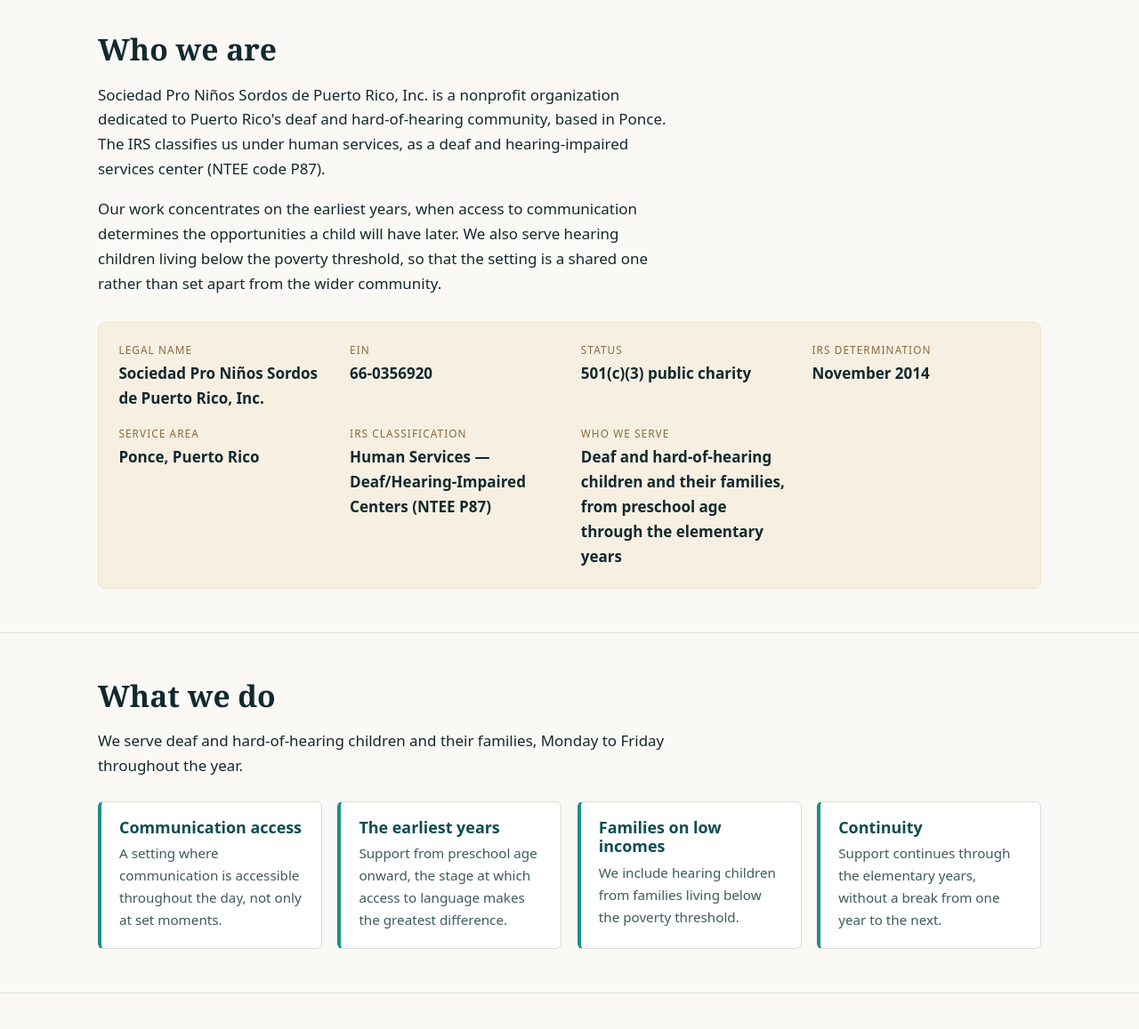
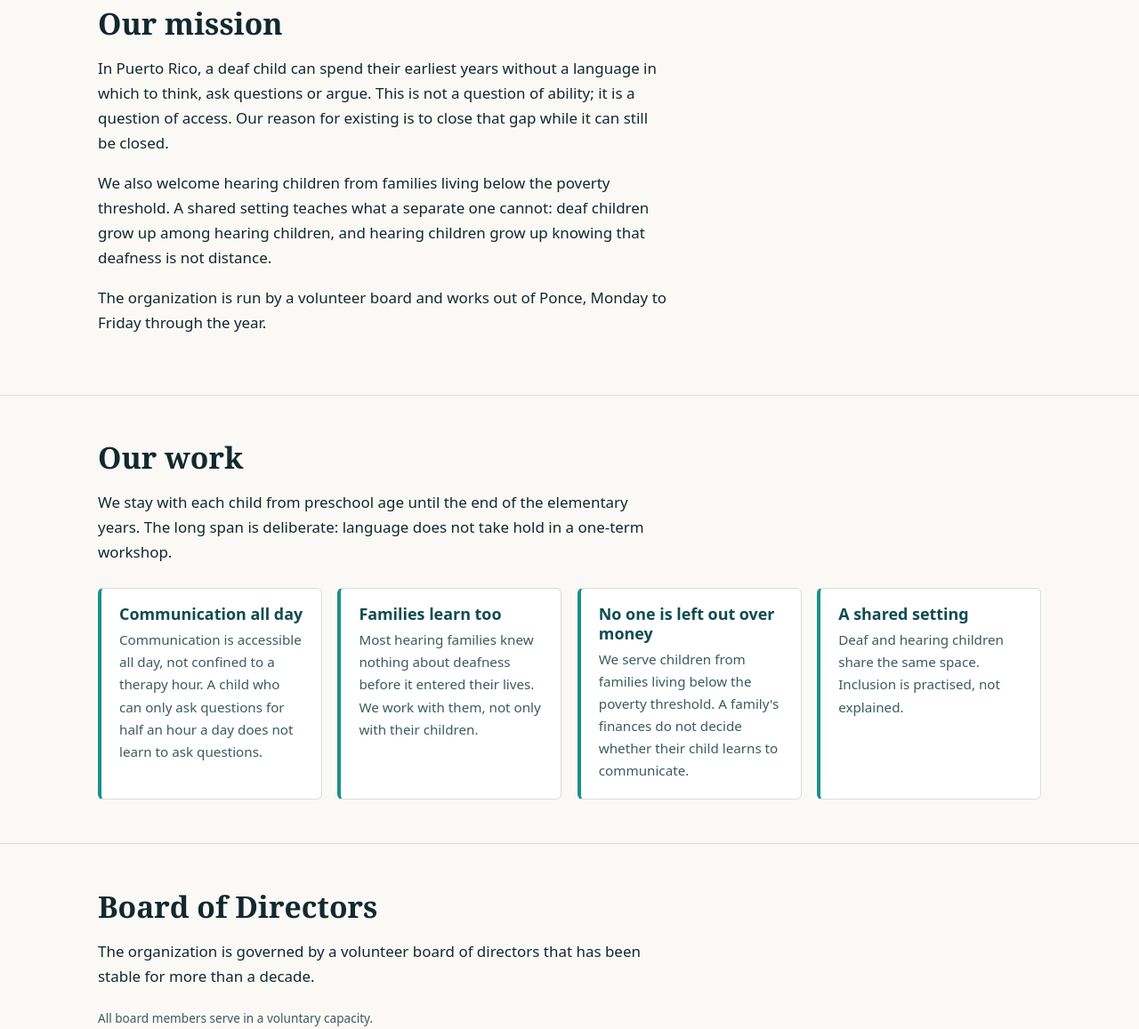
Before and after one commit to paxle1802/sociedadproninossordos.org, a plain HTML site: page index.html in a window 1280 px wide. Shown: the part 524-1681 px from the top of the page at 89% size. Drawn offline with Linux system fonts and the light colour scheme.

Commit message:
content: write like the organization, not like a compliance filing
The page was leading with EIN, NTEE code, IRS determination date and a
credentials table. No real nonprofit writes its homepage that way, and the
over-display of legal credentials is itself a tell. Registration details now
appear once, in the footer, where every genuine organization keeps them.

The body now leads with why the organization exists -- a deaf child who cannot
communicate is facing a problem of access, not of ability -- and describes the
work in concrete human terms: communication available all day rather than in a
therapy hour, families learning alongside their children, no child excluded
over money, deaf and hearing children sharing one space. The contact panel now
speaks to a parent of a deaf child instead of restating tax status.

No facts were added or changed; only what the page chooses to say first.

```diff
--- a/index.html
+++ b/index.html
@@ -111,7 +111,7 @@
       </svg>
       <div>
         <b>Sociedad Pro Niños Sordos de Puerto Rico, Inc.</b>
-        <span>Ponce, Puerto Rico &middot; EIN 66-0356920</span>
+        <span>Ponce, Puerto Rico</span>
       </div>
     </div>
     <nav aria-label="Principal">
@@ -133,11 +133,11 @@
     <path d="M0 120c180-36 340-20 520 8s360 26 540-10 90-14 140-6v38H0z" fill="#ffffff" opacity=".35"/>
   </svg>
   <div class="wrap">
-    <span class="eyebrow"><span lang="es">Organización 501(c)(3) &middot; Ponce, Puerto Rico</span><span lang="en">501(c)(3) nonprofit &middot; Ponce, Puerto Rico</span></span>
-    <h1><span lang="es">Apoyo a niñas y niños sordos e hipoacúsicos en Puerto Rico</span><span lang="en">Support for deaf and hard-of-hearing children in Puerto Rico</span></h1>
+    <span class="eyebrow"><span lang="es">Ponce, Puerto Rico</span><span lang="en">Ponce, Puerto Rico</span></span>
+    <h1><span lang="es">Que ningún niño sordo crezca sin poder comunicarse</span><span lang="en">No deaf child should grow up unable to communicate</span></h1>
     <p>
-      <span lang="es">Somos un centro sin fines de lucro que sirve a niñas y niños sordos e hipoacúsicos y a sus familias en Ponce. Creamos un entorno donde la comunicación es accesible desde los primeros años, e incluimos a menores de familias que viven bajo el umbral de pobreza.</span>
-      <span lang="en">We are a nonprofit center serving deaf and hard-of-hearing children and their families in Ponce. We create a setting where communication is accessible from the earliest years, and we include children from families living below the poverty threshold.</span>
+      <span lang="es">En Ponce acompañamos a niñas y niños sordos e hipoacúsicos y a sus familias durante los años en que se aprende a comunicar. Lo que un niño alcance en esos años marca todo lo que viene después.</span>
+      <span lang="en">In Ponce we walk alongside deaf and hard-of-hearing children and their families through the years in which a person learns to communicate. What a child reaches in those years shapes everything that follows.</span>
     </p>
   </div>
 </div>
@@ -146,76 +146,52 @@
 
 <section id="about">
   <div class="wrap">
-    <h2><span lang="es">Quiénes somos</span><span lang="en">Who we are</span></h2>
+    <h2><span lang="es">Nuestra misión</span><span lang="en">Our mission</span></h2>
     <p class="lede">
-      <span lang="es">La Sociedad Pro Niños Sordos de Puerto Rico, Inc. es una organización sin fines de lucro dedicada a la comunidad sorda e hipoacúsica de Puerto Rico, con sede en Ponce. El IRS nos clasifica dentro de servicios a la persona, como centro de servicios para personas sordas e hipoacúsicas (código NTEE P87).</span>
-      <span lang="en">Sociedad Pro Niños Sordos de Puerto Rico, Inc. is a nonprofit organization dedicated to Puerto Rico's deaf and hard-of-hearing community, based in Ponce. The IRS classifies us under human services, as a deaf and hearing-impaired services center (NTEE code P87).</span>
+      <span lang="es">En Puerto Rico, una niña o un niño sordo puede pasar sus primeros años sin una lengua con la que pensar, preguntar o discutir. No es un problema de capacidad: es un problema de acceso. Nuestra razón de ser es cerrar esa brecha mientras todavía se puede cerrar.</span>
+      <span lang="en">In Puerto Rico, a deaf child can spend their earliest years without a language in which to think, ask questions or argue. This is not a question of ability; it is a question of access. Our reason for existing is to close that gap while it can still be closed.</span>
     </p>
     <p class="lede">
-      <span lang="es">Nuestro trabajo se concentra en los primeros años de vida, cuando el acceso a la comunicación determina las oportunidades que un niño tendrá después. Atendemos también a menores oyentes que viven bajo el umbral de pobreza, de modo que el espacio sea compartido y no separado del resto de la comunidad.</span>
-      <span lang="en">Our work concentrates on the earliest years, when access to communication determines the opportunities a child will have later. We also serve hearing children living below the poverty threshold, so that the setting is a shared one rather than set apart from the wider community.</span>
+      <span lang="es">Recibimos también a menores oyentes de familias que viven bajo el umbral de pobreza. Un espacio compartido enseña lo que uno separado no puede: los niños sordos crecen entre oyentes, y los oyentes crecen sabiendo que la sordera no es distancia.</span>
+      <span lang="en">We also welcome hearing children from families living below the poverty threshold. A shared setting teaches what a separate one cannot: deaf children grow up among hearing children, and hearing children grow up knowing that deafness is not distance.</span>
     </p>
-
-    <div class="facts">
-      <dl>
-        <div>
-          <dt><span lang="es">Nombre legal</span><span lang="en">Legal name</span></dt>
-          <dd>Sociedad Pro Niños Sordos de Puerto Rico, Inc.</dd>
-        </div>
-        <div>
-          <dt>EIN</dt>
-          <dd>66-0356920</dd>
-        </div>
-        <div>
-          <dt><span lang="es">Estatus</span><span lang="en">Status</span></dt>
-          <dd><span lang="es">501(c)(3) — organización benéfica pública</span><span lang="en">501(c)(3) public charity</span></dd>
-        </div>
-        <div>
-          <dt><span lang="es">Determinación del IRS</span><span lang="en">IRS determination</span></dt>
-          <dd><span lang="es">Noviembre de 2014</span><span lang="en">November 2014</span></dd>
-        </div>
-        <div>
-          <dt><span lang="es">Área de servicio</span><span lang="en">Service area</span></dt>
-          <dd>Ponce, Puerto Rico</dd>
-        </div>
-        <div>
-          <dt><span lang="es">Clasificación del IRS</span><span lang="en">IRS classification</span></dt>
-          <dd><span lang="es">Servicios a la persona — centro para personas sordas e hipoacúsicas (NTEE P87)</span><span lang="en">Human Services — Deaf/Hearing-Impaired Centers (NTEE P87)</span></dd>
-        </div>
-        <div>
-          <dt><span lang="es">Población que atendemos</span><span lang="en">Who we serve</span></dt>
-          <dd><span lang="es">Menores sordos e hipoacúsicos y sus familias, desde la edad preescolar hasta los años de primaria</span><span lang="en">Deaf and hard-of-hearing children and their families, from preschool age through the elementary years</span></dd>
-        </div>
-      </dl>
-    </div>
+    <p class="lede">
+      <span lang="es">La organización es dirigida por una junta voluntaria y trabaja desde Ponce, de lunes a viernes durante el año escolar.</span>
+      <span lang="en">The organization is run by a volunteer board and works out of Ponce, Monday to Friday through the year.</span>
+    </p>
   </div>
 </section>
 
 <section id="services">
   <div class="wrap">
-    <h2><span lang="es">Qué hacemos</span><span lang="en">What we do</span></h2>
+    <h2><span lang="es">Nuestro trabajo</span><span lang="en">Our work</span></h2>
     <p class="lede">
-      <span lang="es">Servimos a menores sordos e hipoacúsicos y a sus familias, de lunes a viernes durante todo el año.</span>
-      <span lang="en">We serve deaf and hard-of-hearing children and their families, Monday to Friday throughout the year.</span>
+      <span lang="es">Acompañamos a cada niño desde la edad preescolar hasta el final de los años de primaria. Es un acompañamiento largo a propósito: el lenguaje no se instala en un taller de un semestre.</span>
+      <span lang="en">We stay with each child from preschool age until the end of the elementary years. The long span is deliberate: language does not take hold in a one-term workshop.</span>
     </p>
     <div class="grid">
       <div class="card">
-        <h3><span lang="es">Acceso a la comunicación</span><span lang="en">Communication access</span></h3>
-        <p><span lang="es">Un entorno donde la comunicación es accesible durante toda la jornada, no solo en momentos puntuales.</span><span lang="en">A setting where communication is accessible throughout the day, not only at set moments.</span></p>
+        <h3><span lang="es">Comunicación todo el día</span><span lang="en">Communication all day</span></h3>
+        <p><span lang="es">La comunicación es accesible durante toda la jornada, no reservada a una hora de terapia. Un niño que solo puede preguntar durante media hora al día no aprende a preguntar.</span><span lang="en">Communication is accessible all day, not confined to a therapy hour. A child who can only ask questions for half an hour a day does not learn to ask questions.</span></p>
       </div>
       <div class="card">
-        <h3><span lang="es">Los primeros años</span><span lang="en">The earliest years</span></h3>
-        <p><span lang="es">Acompañamiento desde la edad preescolar, la etapa en que el acceso al lenguaje marca mayor diferencia.</span><span lang="en">Support from preschool age onward, the stage at which access to language makes the greatest difference.</span></p>
+        <h3><span lang="es">Las familias también aprenden</span><span lang="en">Families learn too</span></h3>
+        <p><span lang="es">La mayoría de las familias oyentes no conocían la sordera antes de vivirla. Trabajamos con ellas, no solo con sus hijos.</span><span lang="en">Most hearing families knew nothing about deafness before it entered their lives. We work with them, not only with their children.</span></p>
       </div>
       <div class="card">
-        <h3><span lang="es">Familias de bajos ingresos</span><span lang="en">Families on low incomes</span></h3>
-        <p><span lang="es">Incluimos a menores oyentes de familias que viven bajo el umbral de pobreza.</span><span lang="en">We include hearing children from families living below the poverty threshold.</span></p>
+        <h3><span lang="es">Nadie queda fuera por dinero</span><span lang="en">No one is left out over money</span></h3>
+        <p><span lang="es">Atendemos a menores de familias que viven bajo el umbral de pobreza. La situación económica de una familia no decide si su hijo aprende a comunicarse.</span><span lang="en">We serve children from families living below the poverty threshold. A family's finances do not decide whether their child learns to communicate.</span></p>
       </div>
       <div class="card">
-        <h3><span lang="es">Continuidad</span><span lang="en">Continuity</span></h3>
-        <p><span lang="es">El acompañamiento se mantiene a lo largo de los años de primaria, sin interrupciones de un año a otro.</span><span lang="en">Support continues through the elementary years, without a break from one year to the next.</span></p>
+        <h3><span lang="es">Un espacio compartido</span><span lang="en">A shared setting</span></h3>
+        <p><span lang="es">Niños sordos y oyentes comparten el mismo espacio. La inclusión se practica; no se explica.</span><span lang="en">Deaf and hearing children share the same space. Inclusion is practised, not explained.</span></p>
       </div>
     </div>
+    <!-- TODO(org): replace or supplement these with the centre's ACTUAL named programs,
+         activities and milestones (annual events, family workshops, community partnerships,
+         number of children served). Everything above is written strictly from what could be
+         verified externally; nothing here is invented, but the organization's own programme
+         names would make this section far stronger. Ask the board for them. -->
     <!-- TODO(org): add real photographs of the centre and its programs once the organization
          provides them, with consent. Do not use stock imagery: a reverse image search on a
          stock photo is worse than having no photograph at all. -->
@@ -231,8 +207,8 @@
     </p>
     <table>
       <caption>
-        <span lang="es">Según las declaraciones informativas anuales (Formulario 990) presentadas al IRS.</span>
-        <span lang="en">As reported on the organization's annual IRS information returns (Form 990).</span>
+        <span lang="es">Todos los miembros de la junta sirven de forma voluntaria.</span>
+        <span lang="en">All board members serve in a voluntary capacity.</span>
       </caption>
       <thead>
         <tr>
@@ -279,14 +255,14 @@
         <!-- TODO(org): add a verified telephone number. None is published on any source checked; do not invent one. -->
       </div>
       <div class="panel">
-        <h3><span lang="es">Sobre esta organización</span><span lang="en">About this organization</span></h3>
+        <h3><span lang="es">Si tienes un hijo o una hija sorda</span><span lang="en">If you have a deaf child</span></h3>
         <p>
-          <span lang="es">Sociedad Pro Niños Sordos de Puerto Rico, Inc. está reconocida por el Servicio de Rentas Internas de los Estados Unidos (IRS) como organización exenta de contribuciones bajo la sección 501(c)(3), con número de identificación patronal (EIN) 66-0356920.</span>
-          <span lang="en">Sociedad Pro Niños Sordos de Puerto Rico, Inc. is recognized by the United States Internal Revenue Service as a tax-exempt organization under section 501(c)(3), Employer Identification Number 66-0356920.</span>
+          <span lang="es">Escríbenos. No hace falta que traigas un diagnóstico completo ni que sepas señas. La mayoría de las familias que llegan aquí no sabían nada sobre la sordera hasta que les tocó.</span>
+          <span lang="en">Write to us. You do not need a full diagnosis in hand, and you do not need to know sign language. Most families who come to us knew nothing about deafness until it arrived in their lives.</span>
         </p>
         <p>
-          <span lang="es">La organización presenta anualmente el Formulario 990 al IRS. Estos documentos son de acceso público.</span>
-          <span lang="en">The organization files a Form 990 with the IRS each year. Those filings are publicly available.</span>
+          <span lang="es">También recibimos a personas que quieran colaborar como voluntarias o que trabajen con la comunidad sorda en Puerto Rico.</span>
+          <span lang="en">We are also glad to hear from people who want to volunteer, or who work with the deaf community in Puerto Rico.</span>
         </p>
       </div>
     </div>
```
